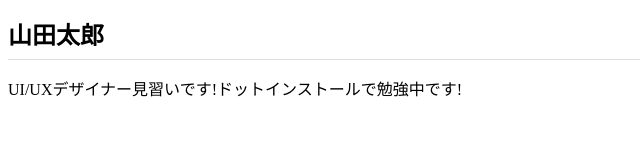
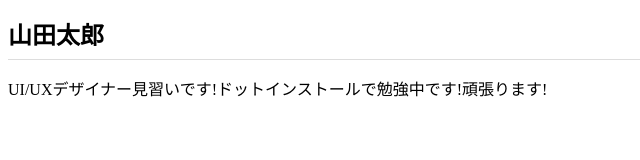
Before and after one commit to ra1k1/ra1k1.github.io, a plain HTML site: page index.html in a window 1280 px wide. Shown: the whole page, without its empty margins (0-640 px from the left). Drawn offline with Linux system fonts and the light colour scheme.

Commit message:
Add files via upload

```diff
--- a/index.html
+++ b/index.html
@@ -8,6 +8,6 @@
 </head>
 <body>
   <h1>山田太郎</h1>
-  <p>UI/UXデザイナー見習いです!ドットインストールで勉強中です!</p>
+  <p>UI/UXデザイナー見習いです!ドットインストールで勉強中です!頑張ります!</p>
 </body>
 </html>
```
